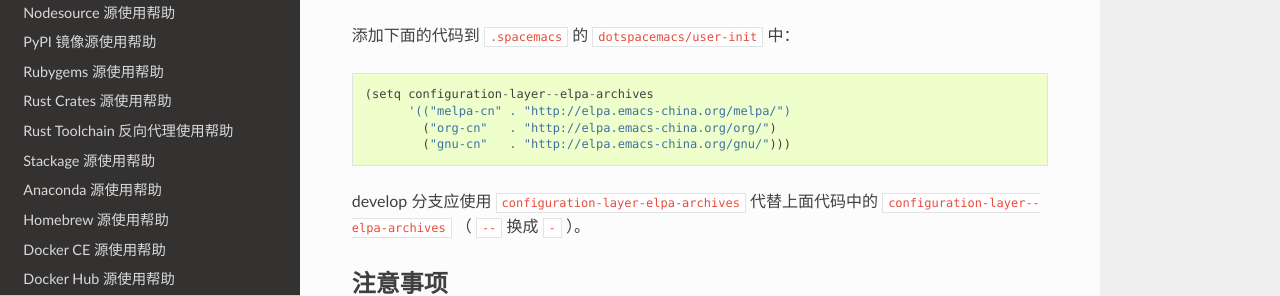
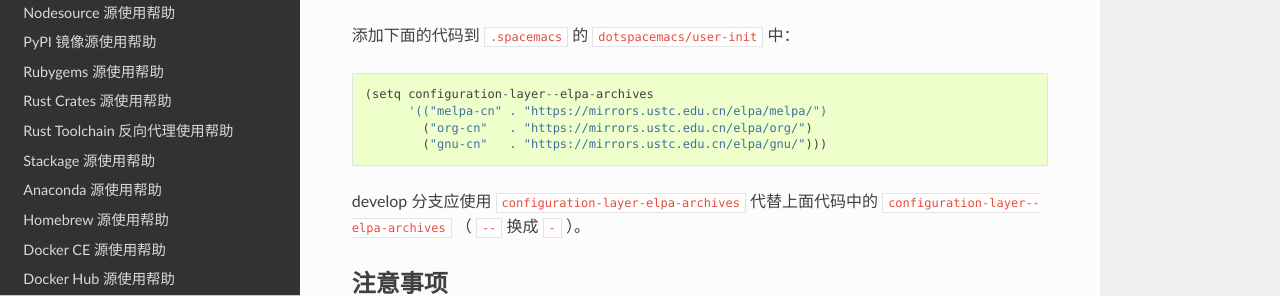
Before and after one commit to ustclug/mirrorhelp, a Sphinx documentation site: the page built from source/elpa.rst, in a window 1280 px wide and 900 px high, scrolled down 631 px. Shown: the part 156-452 px from the top of the window. Built offline with Sphinx 7.4.7 and the Read the Docs theme 2.0.0, drawn with Linux system fonts in a browser that asks for light colours; pages that are not in the unit, such as notebooks, are missing from menus; some of the changed lines change nothing that is shown.

Commit message:
[elpa] fix urls

```diff
--- a/source/elpa.rst
+++ b/source/elpa.rst
@@ -38,9 +38,9 @@ Spacemacs 使用说明
 ::
 
    (setq configuration-layer--elpa-archives
-         '(("melpa-cn" . "http://elpa.emacs-china.org/melpa/")
-           ("org-cn"   . "http://elpa.emacs-china.org/org/")
-           ("gnu-cn"   . "http://elpa.emacs-china.org/gnu/")))
+         '(("melpa-cn" . "https://mirrors.ustc.edu.cn/elpa/melpa/")
+           ("org-cn"   . "https://mirrors.ustc.edu.cn/elpa/org/")
+           ("gnu-cn"   . "https://mirrors.ustc.edu.cn/elpa/gnu/")))
 
 develop 分支应使用 ``configuration-layer-elpa-archives`` 代替上面代码中的 ``configuration-layer--elpa-archives`` （ ``--`` 换成 ``-`` ）。
 
```
